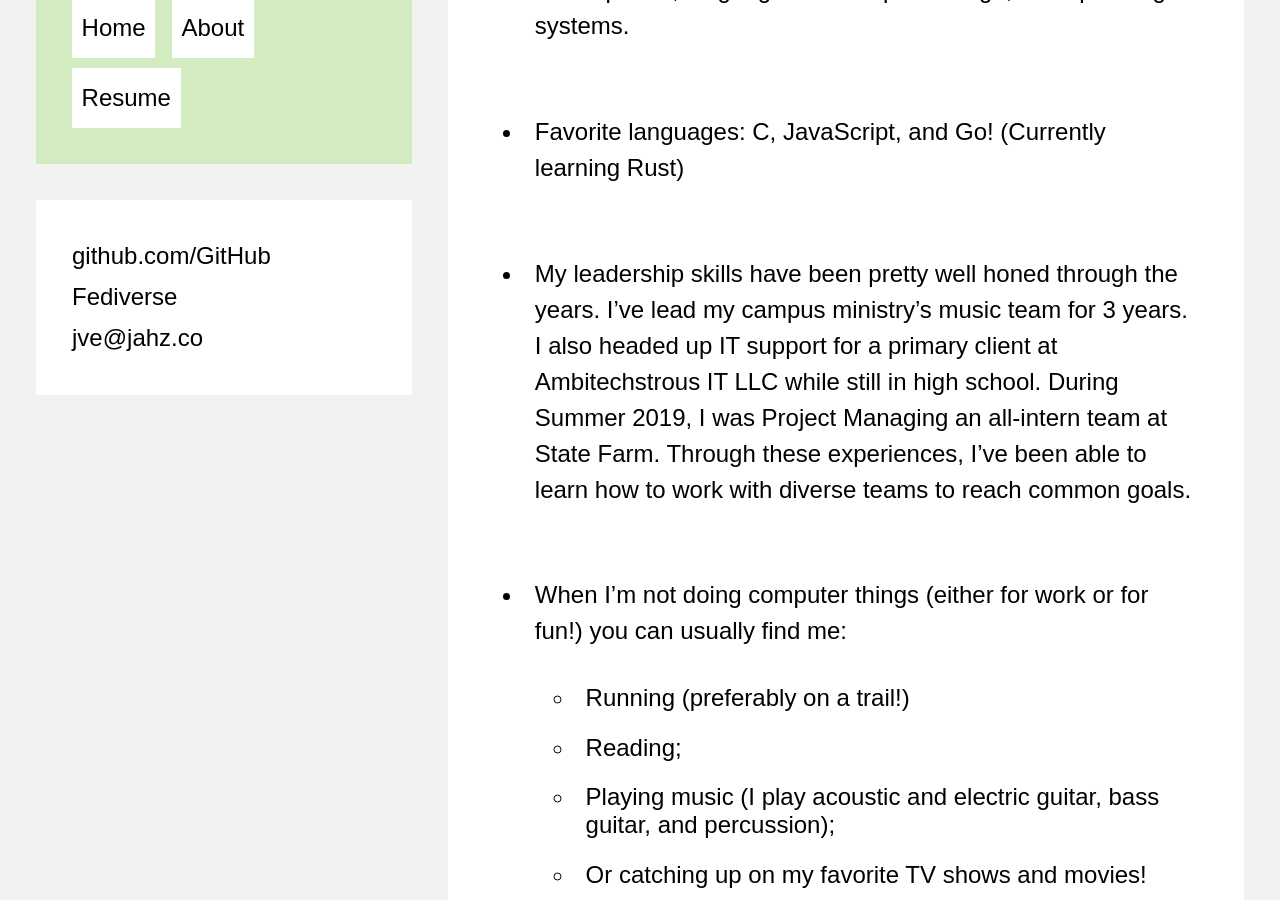
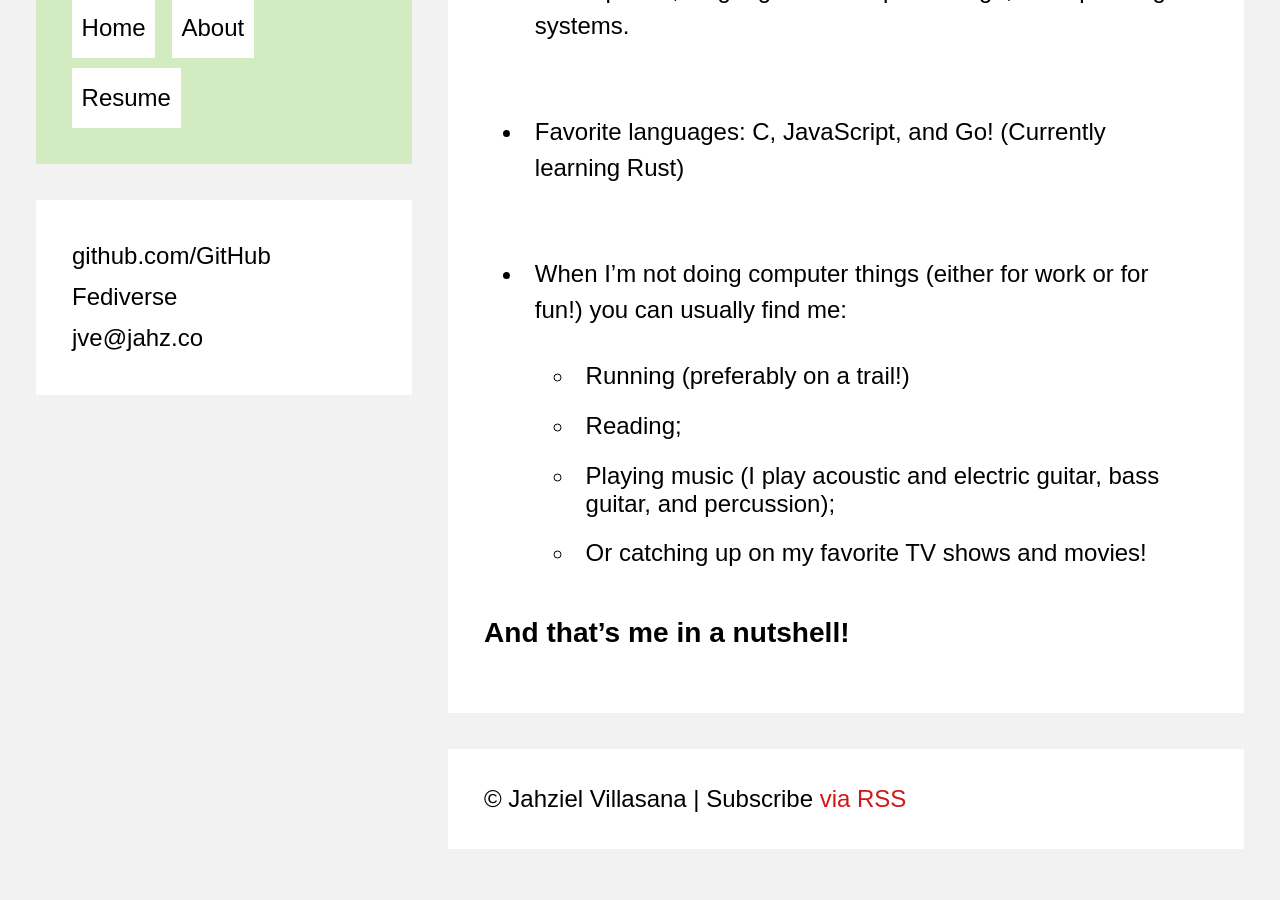
Before and after one commit to jahzielv/jahzielv.github.io, a Jekyll site: the page built from about.md, in a window 1280 px wide and 900 px high, scrolled down 581 px. Built offline with Jekyll 4.4.1, drawn with Linux system fonts in a browser that asks for light colours.

Commit message:
grad update 2

```diff
--- a/about.md
+++ b/about.md
@@ -11,8 +11,6 @@ title: About the author
 
 -   Favorite languages: C, JavaScript, and Go! (Currently learning Rust)
 
--   My leadership skills have been pretty well honed through the years. I've lead my campus ministry’s music team for 3 years. I also headed up IT support for a primary client at Ambitechstrous IT LLC while still in high school. During Summer 2019, I was Project Managing an all-intern team at State Farm. Through these experiences, I’ve been able to learn how to work with diverse teams to reach common goals.
-
 -   When I’m not doing computer things (either for work or for fun!) you can usually find me:
     -   Running (preferably on a trail!)
     -   Reading;
```
